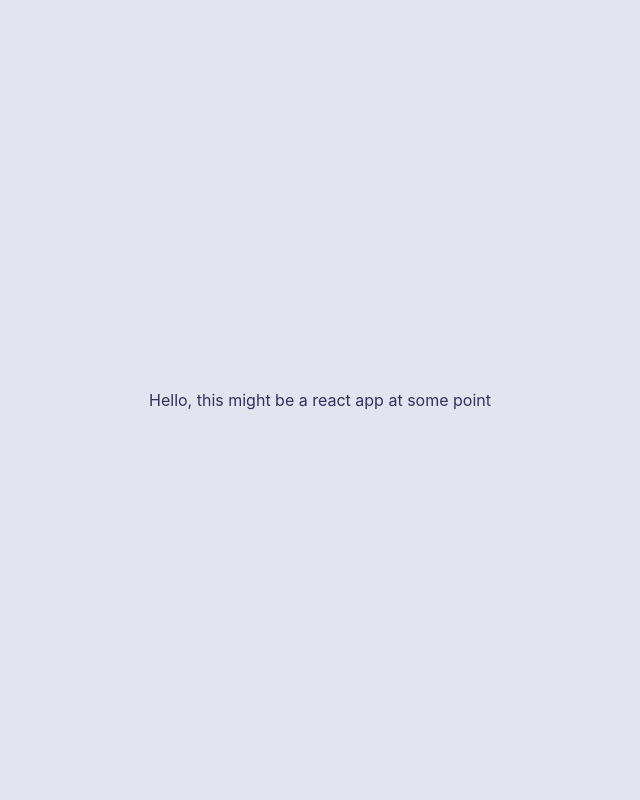
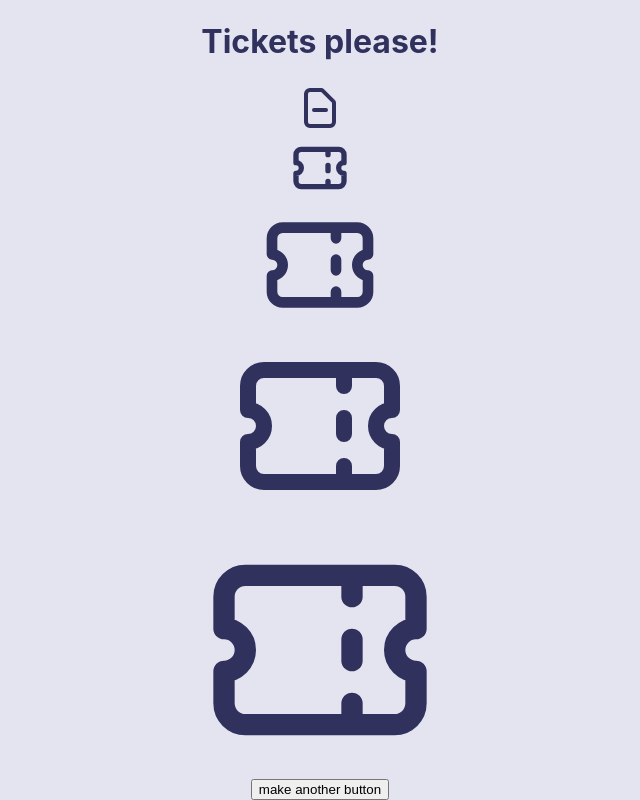
Before and after one commit to marwinburesch/capstone, a React (Create React App) app: page / in a window 1280 px wide. Shown: the whole page, without its empty margins (320-960 px from the left). Built offline with nearby package versions, Linux system fonts and the light colour scheme.

Commit message:
Implement IconToggle and Logo

```diff
--- a/src/App.js
+++ b/src/App.js
@@ -1,8 +1,20 @@
 import "./App.css";
+import IconToggle from "./components/IconToggle";
+import Logo from "./components/Logo";
+import { ReactComponent as DocPlus } from "./icons/DocPlus.svg";
+import { ReactComponent as DocMinus } from "./icons/DocMinus.svg";
 
 function App() {
   return (
-    <div className='App'>Hello, this might be a react app at some point</div>
+    <div className='App'>
+      <h1>Tickets please!</h1>
+      <IconToggle componentA={<DocPlus />} componentB={<DocMinus />} />
+      <Logo size='s' />
+      <Logo size='m' />
+      <Logo size='l' />
+      <Logo size='xl' />
+      <button>make another button</button>
+    </div>
   );
 }
 
```
